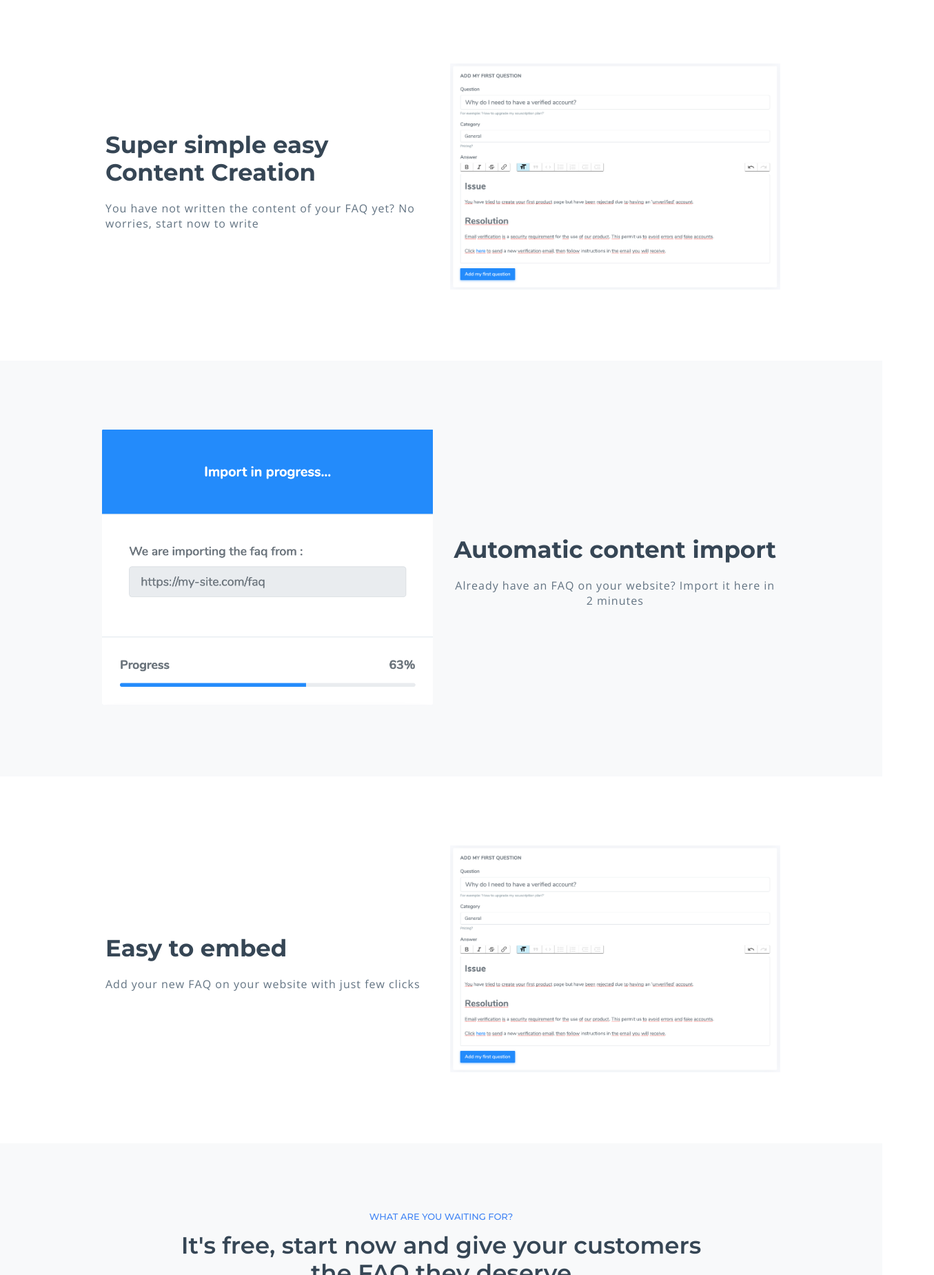
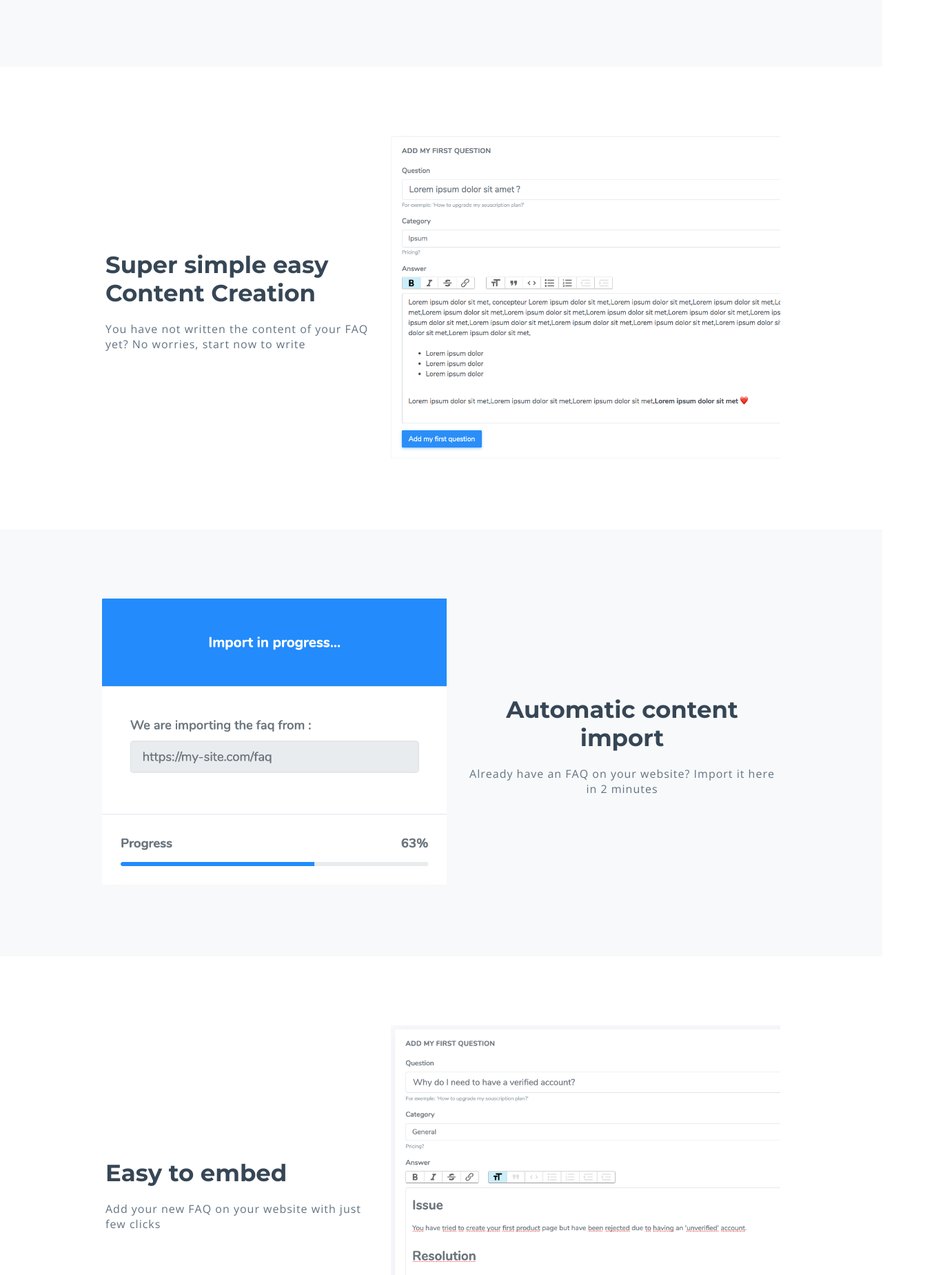
Before and after one commit to chaibax/sandbox, a plain HTML site: page LandingJolieFAQ/index.html in a window 1280 px wide. Shown: the part 951-2800 px from the top of the page at 69% size, 1355 px wide, since content can reach past the window. Drawn offline with nearby package versions, Linux system fonts and the light colour scheme.

Commit message:
Resize screen shots

```diff
--- a/LandingJolieFAQ/index.html
+++ b/LandingJolieFAQ/index.html
@@ -68,7 +68,7 @@
               </div>
               <div class="col-md-12 col-lg-6 offset-lg-1">
                 <!-- 700 x 600 /assets/images/hero.png -->
-                <img class="img-fluid" width="700" src="./assets/images/screen-jolieFAQ2.png" alt="Hero">
+                <img class="" width="700" src="./assets/images/screen-jolieFAQ2.png" alt="Hero">
               </div>
             </div>
           </div>
@@ -194,7 +194,7 @@
                 </div>
               </div>
               <div class="ar-image">
-                <img class="ar-img img-fluid" src="./assets/images/FAQ-editor.png" width="700" alt="Hero Image">
+                <img class="ar-img " src="./assets/images/test1.png" width="700"  alt="Hero Image">
               </div>
             </div>
           </div>
@@ -207,7 +207,7 @@
             <div class="ar-feature ">
               <div class="ar-list ">
 
-                    <img class="ar-img img-fluid" src="./assets/images/Faq-import.png" width="700" alt="Hero Image">
+                    <img class="ar-img " src="./assets/images/Faq-import.png" width="500" alt="Hero Image">
 
 
               </div>
@@ -239,7 +239,7 @@
                 </div>
               </div>
               <div class="ar-image">
-                <img class="ar-img img-fluid" src="./assets/images/FAQ-editor.png" width="700" alt="Hero Image">
+                <img class="ar-img " src="./assets/images/FAQ-editor.png" width="700" alt="Hero Image">
               </div>
             </div>
           </div>
```
Also changed, not shown: LandingJolieFAQ/assets/images/test1.png (added).
